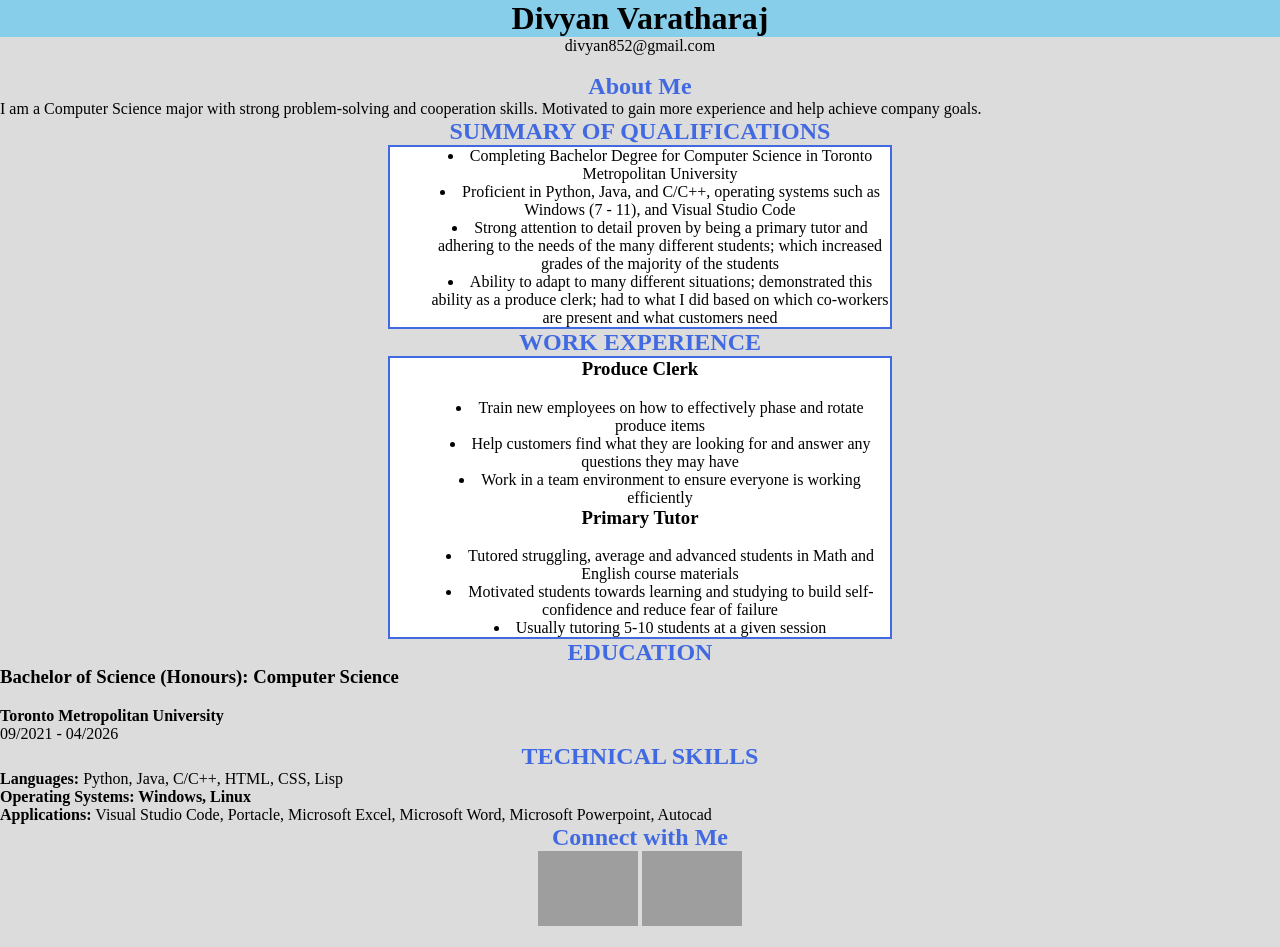
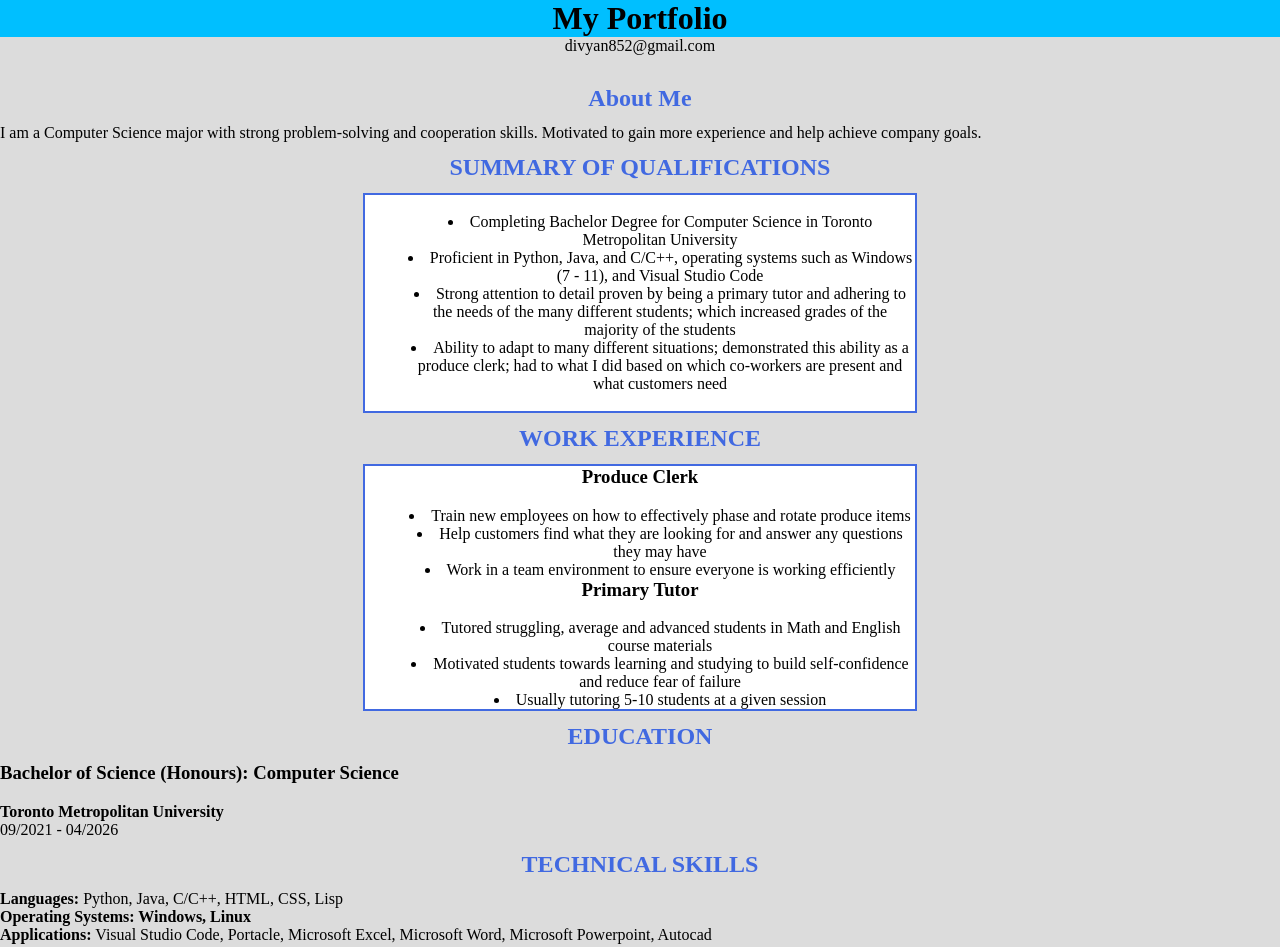
Before and after one commit to Divyan03/website-portfolio, a plain HTML site: page index.html in a window 1280 px wide. Shown: the top 947 px of the page. Drawn offline with Linux system fonts and the light colour scheme; grey boxes are pictures that could not be loaded.

Commit message:
Spacing changes

```diff
--- a/index.html
+++ b/index.html
@@ -8,7 +8,7 @@
     <link rel="stylesheet" href="style.css">
 </head>
 <body style="background-color: gainsboro;">
-    <h1 class="middle">Divyan Varatharaj</h1>
+    <h1 class="middle">My Portfolio</h1>
     <div class="middle">divyan852@gmail.com</div>
     <br/>
     <h2>About Me</h2>
@@ -16,12 +16,14 @@
     <body>
     <h2>SUMMARY OF QUALIFICATIONS</h2>
     <article>
+        <br/>
     <ul>
         <li>Completing Bachelor Degree for Computer Science in Toronto Metropolitan University</li>
         <li>Proficient in Python, Java, and C/C++, operating systems such as Windows (7 - 11), and Visual Studio Code</li>
         <li>Strong attention to detail proven by being a primary tutor and adhering to the needs of the many different students; which increased grades of the majority of the students</li>
         <li>Ability to adapt to many different situations; demonstrated this ability as a produce clerk; had to what I did based on which co-workers are present and what customers need</li>
     </ul>
+    <br/>
     </article>
     <h2>WORK EXPERIENCE</h2>
     <article>
--- a/style.css
+++ b/style.css
@@ -4,12 +4,14 @@
 
 h1{
     margin: 0;
-    background-color: skyblue;
+    background-color: deepskyblue;
 }
 
 
 
 h2{
+    margin-top: .5em;
+    margin-bottom: .5em;
     text-align:center;
     color: royalblue;
 }
@@ -20,7 +22,7 @@ h3{
 }
 
 article{
-    width: 500px;
+    width: 550px;
     border: 2px solid royalblue;
     background-color: white;
     padding: 0;
```
